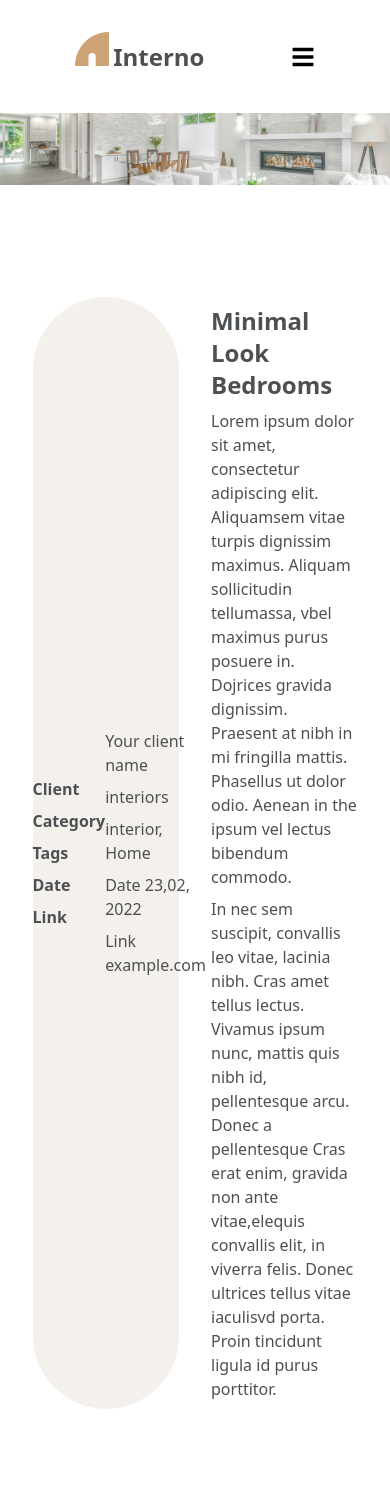
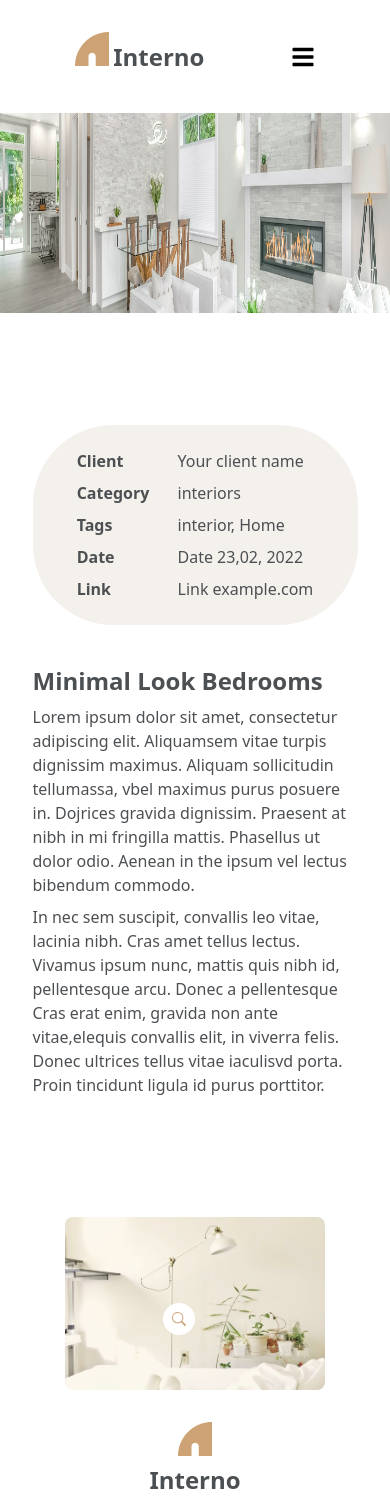
Before and after one commit to mjay0100/code-war, a React (Vite) app: page /project in a window 390 px wide. Shown: the top 1508 px of the page. Built offline with nearby package versions, Linux system fonts and the light colour scheme.

Commit message:
updates added

```diff
--- a/src/Pages/Project.jsx
+++ b/src/Pages/Project.jsx
@@ -6,10 +6,10 @@ import Footer from "../Components/Footer.jsx";
 const Project = () => {
   return (
     <div className="">
-      <img src={project} className="mb-12" alt="" />
+      <img src={project} className="mb-12 h-[200px] w-full" alt="" />
 
-      <div className="grid grid-cols-2 gap-8 w-5/6 mx-auto my-[7rem]">
-        <div className="flex justify-evenly bg-[#F4F0EC] items-center rounded-[5rem]">
+      <div className="grid md:grid-cols-2 gap-8 w-5/6 mx-auto my-[7rem]">
+        <div className="flex justify-evenly p-4 bg-[#F4F0EC] items-center rounded-[5rem]">
           <div className="text-[#4D5053] font-semibold capitalize">
             <p>client</p>
             <p>category</p>
@@ -47,8 +47,8 @@ const Project = () => {
 
       <div className="mx-auto w-4/5 my-8 relative">
         <img src={project2} className="w-5/6 mx-auto rounded-lg" alt="" />
-        <div className="absolute top-[50%] right-[50%] text-xl bg-white p-6 rounded-full text-[#CDA274]">
-          <BsSearch />
+        <div className="absolute top-[50%] right-[50%] text-[2rem] bg-white rounded-full text-[#CDA274]">
+          <BsSearch className="p-[9px] text-[2rem]" />
         </div>
       </div>
       <Footer className="my-[5rem]" />
```
